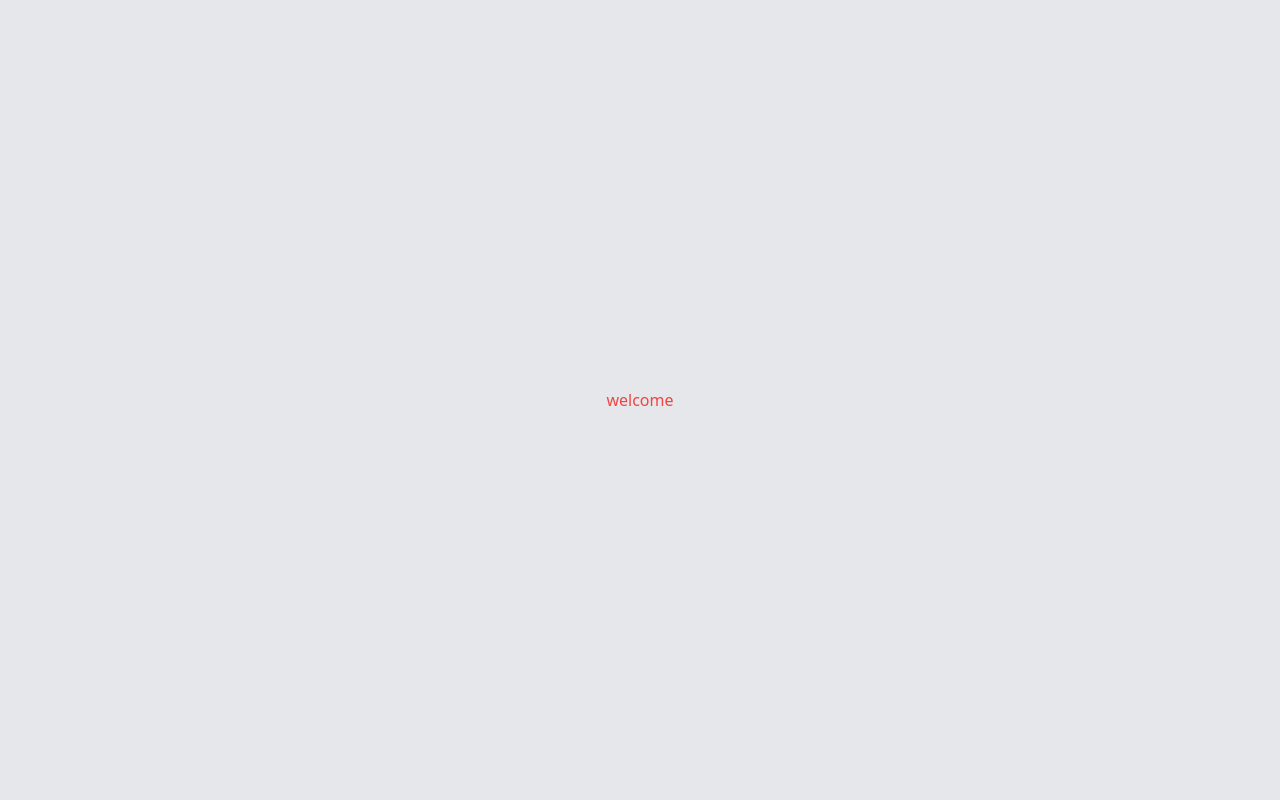
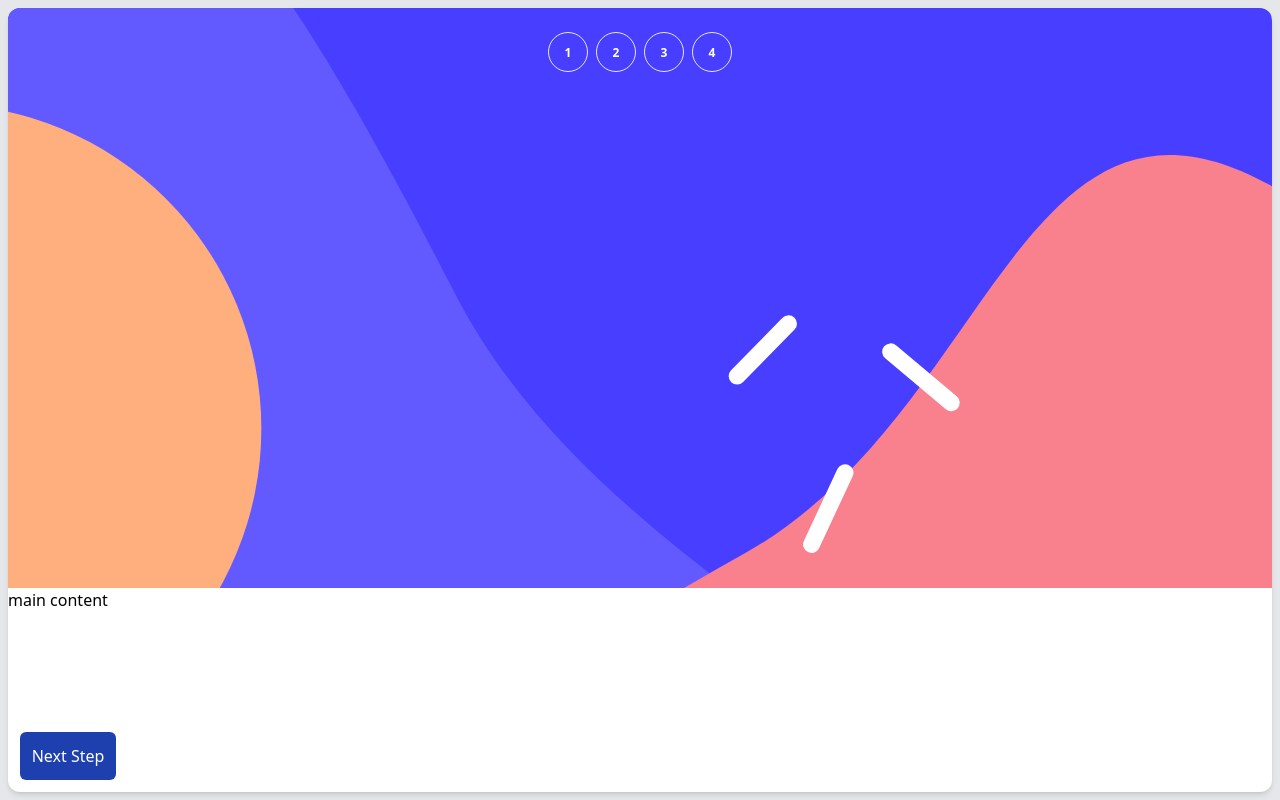
Before and after one commit to Maikolrm/react-multi-steps-form, a React (Vite) app: page / in a window 1280 px wide. Built offline with nearby package versions, Linux system fonts and the light colour scheme.

Commit message:
Project - App - creating app basic layout

```diff
--- a/src/App.jsx
+++ b/src/App.jsx
@@ -1,10 +1,22 @@
 import { useState } from 'react'
+
+// components
+import Container from "./components/Container"
+import Button from "./components/Button"
+import StepsSelector from "./components/StepsSelector"
 
 function App() {
   return (
-    <div className="m-auto">
-      <h1 className="text-red-500">welcome</h1>
-    </div>
+    <Container styles="flex flex-col w-full h-full m-auto bg-white rounded-xl shadow-md overflow-hidden">
+      <Container styles="relative overflow-hidden">
+        <img src="/sidebar-mobile.svg" alt="sidebar background" className="block w-full" />
+        <StepsSelector steps={[1, 2, 3, 4]} styles="absolute left-0 top-6 z-1 w-full flex justify-center gap-2" />
+      </Container>
+      <Container styles="flex-1">main content</Container>
+      <Container styles="p-3">
+        <Button name="next step" />
+      </Container>
+    </Container>
   )
 }
 
```
